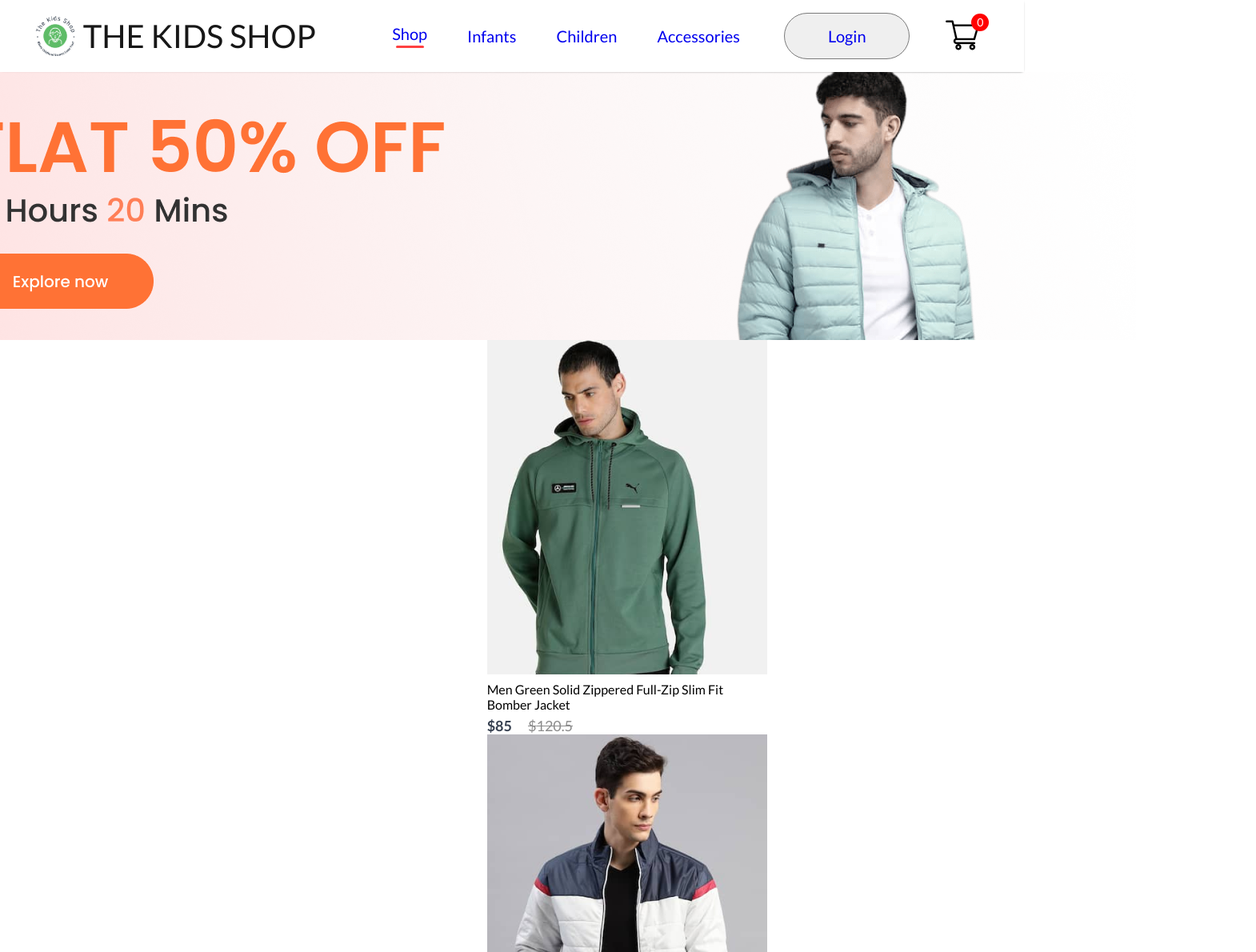
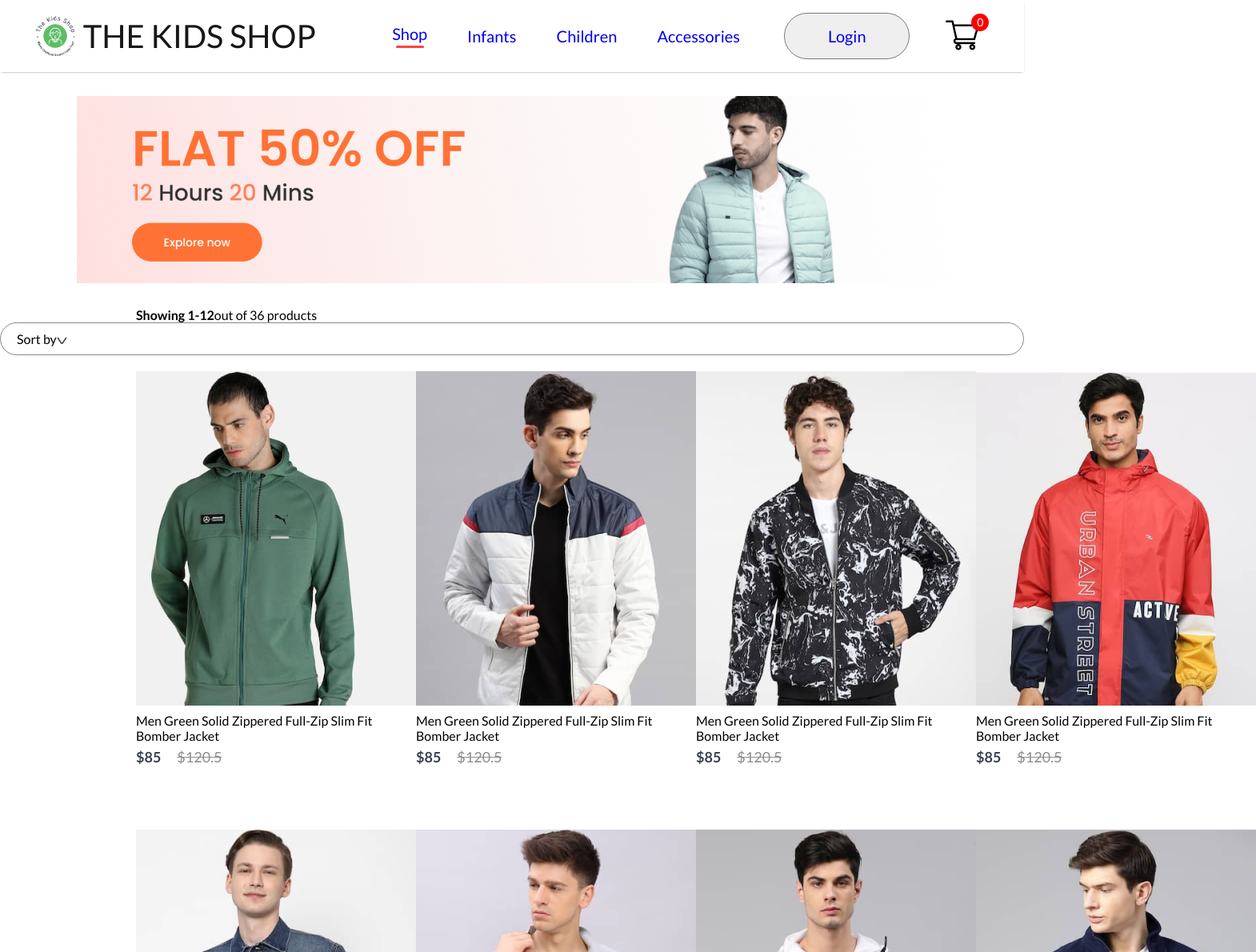
Before and after one commit to katarighe/my-kids-shop, a React (Create React App) app: page /infants in a window 1280 px wide. Shown: the top 1190 px of the page at 80% size, 1570 px wide, since content can reach past the window. Built offline with nearby package versions, Linux system fonts and the light colour scheme.

Commit message:
Add the CSS design

```diff
--- a/src/pages/CSS/ShopCategory.css
+++ b/src/pages/CSS/ShopCategory.css
@@ -1,9 +1,29 @@
-.shop-category {
+.shopcategory-banner {
+  display: block;
+  margin: 30px auto;
+  width: 85%;
+}
+
+.shopcategory-indexSort {
   display: flex;
-  justify-content: center;
+  margin: 0 170px;
+  justify-content: space-between;
   align-items: center;
-  flex-wrap: wrap;
-  margin: 0 auto;
-  padding: 0 20px;
-  max-width: 1200px;
 }
+
+.shopcategory-sort {
+  padding: 10px 20px;
+  border-radius: 40px;
+  border: 1px solid #888;
+}
+
+.shopcategory-indexSort p span {
+  font-weight: 600;
+}
+
+.shopcategory-products {
+  margin: 20px 170px;
+  display: grid;
+  grid-template-columns: 1fr 1fr 1fr 1fr;
+  row-gap: 80px;
+}
```
